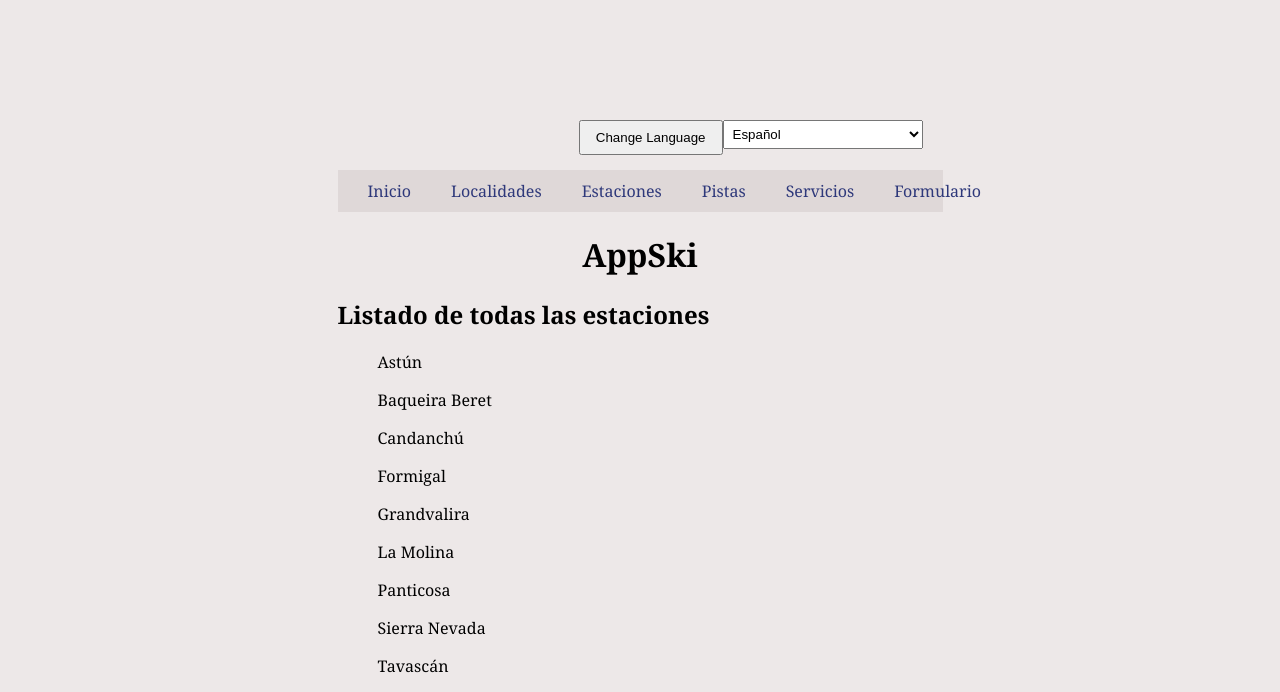
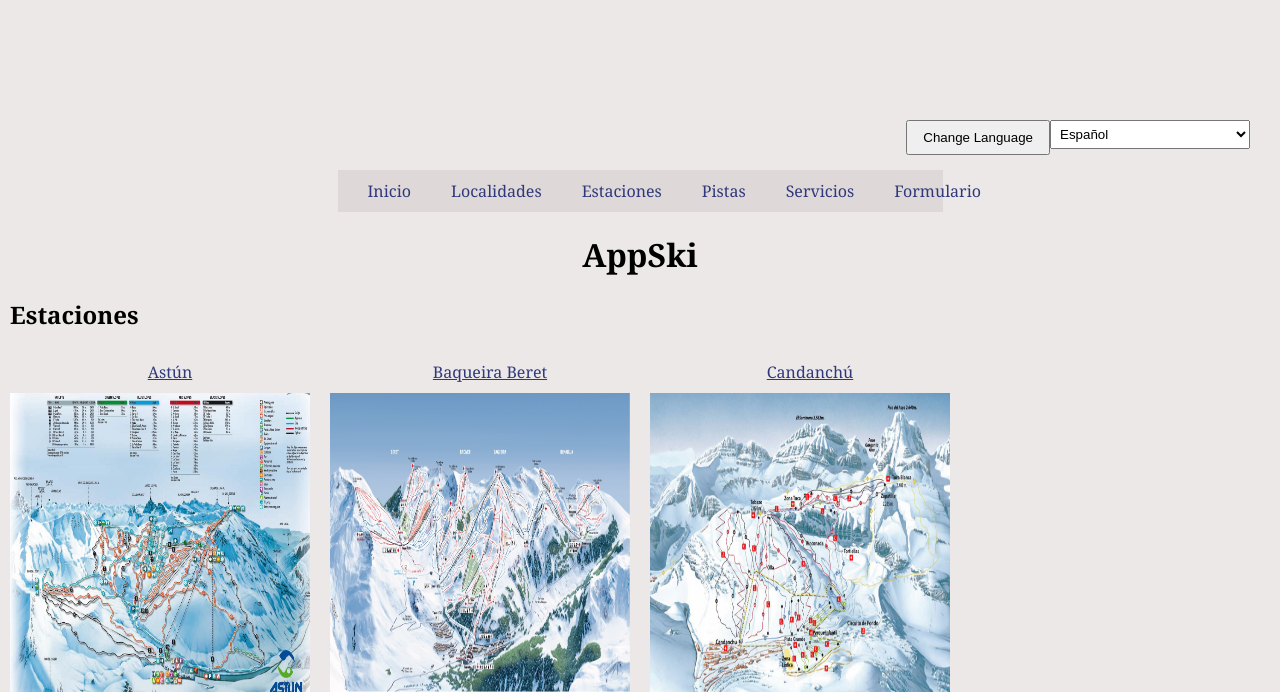
Before and after one commit to maria23p/Ski-Stick, a Django app: page /todas_estaciones/ in a window 1280 px wide. Shown: the top 692 px of the page. Run offline with Django 4.2, Linux system fonts and the light colour scheme; data comes from the database, SQL or seed files in the repository.

Commit message:
estaciones

```diff
--- a/skiProject/appSki/static/css/estilos.css
+++ b/skiProject/appSki/static/css/estilos.css
@@ -91,15 +91,10 @@ nav ul li{
 }
 
 /*Estilos para los hipervinculos*/
-.link1 a:link,
-.link1 a:visited {
+ a:link, a:visited {
     color: rgb(46, 56, 122);
 }
 
-.link1 a:hover{
-    /* color de las palabras cuando se pasa por encima*/
-    color: #d2d1cf;
-}
 
 
 .imagen{
--- a/skiProject/appSki/views.py
+++ b/skiProject/appSki/views.py
@@ -48,9 +48,9 @@ class LocalidadesListView(ListView):
 #devuelve listado de estaciones
 class EstacionesListView(ListView):
     model = Estacion
-    template_name = 'estaciones_todas.html'
+    template_name = 'estaciones.html'
     queryset = Estacion.objects.order_by('nombre')
-    context_object_name = 'todas_las_estaciones'
+    context_object_name = 'estaciones'
 
     def get_context_data(self, **kwargs):
         context = super().get_context_data(**kwargs)
```
